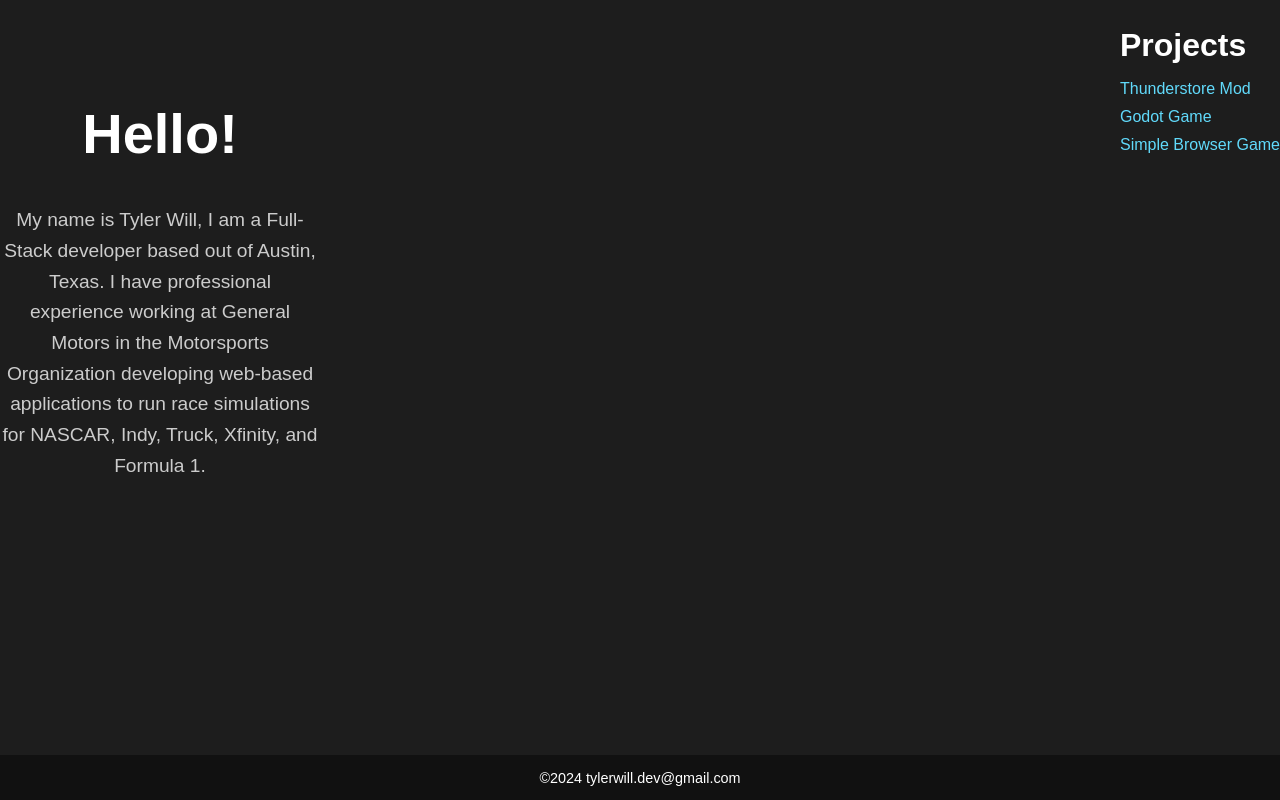
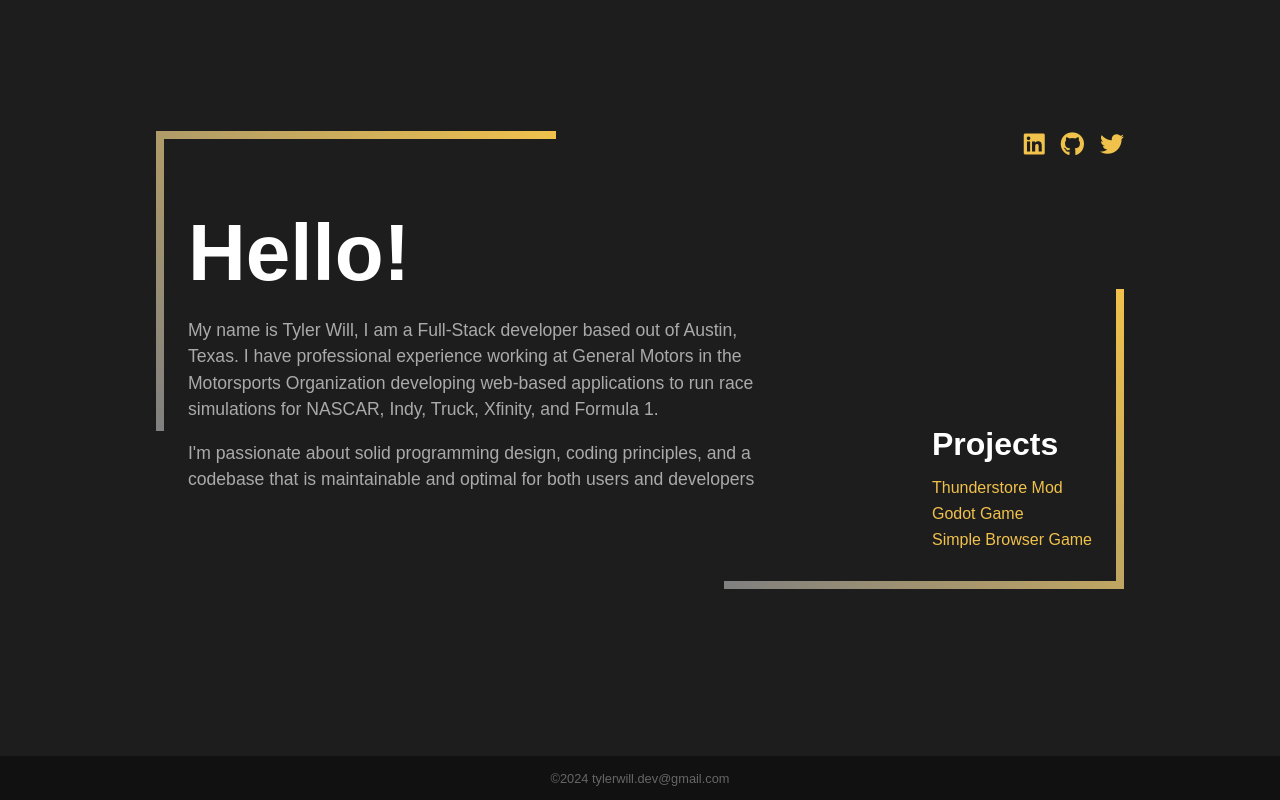
Before and after one commit to tyler-will-dev/Portfolio, a React (Create React App) app: page / in a window 1280 px wide. Built offline with nearby package versions, Linux system fonts and the light colour scheme.

Commit message:
Overhauled the design and included correct projects and links

```diff
--- a/public/index.html
+++ b/public/index.html
@@ -8,6 +8,10 @@
     <meta
       name="description"
       content="Web site created using create-react-app"
+    />
+    <link
+      rel="stylesheet"
+      href="https://cdnjs.cloudflare.com/ajax/libs/font-awesome/6.0.0-beta3/css/all.min.css"
     />
     <link rel="apple-touch-icon" href="%PUBLIC_URL%/logo192.png" />
     <!--
--- a/src/App.css
+++ b/src/App.css
@@ -1,10 +1,10 @@
-/* Base styling */
+/* App styling */
 body {
   margin: 0;
   padding: 0;
   font-family: Arial, sans-serif;
   background-color: #1d1d1d;
-  color: #ffffff;
+  color: #ffffffee;
 }
 
 .App {
@@ -14,103 +14,134 @@ body {
   justify-content: space-between;
 }
 
-.App-logo {
-  height: 40vmin;
-  pointer-events: none;
+/* Header */
+.App-header {
+  display: flex;
+  justify-content: flex-end;
+  align-items: center;
 }
 
-@media (prefers-reduced-motion: no-preference) {
-  .App-logo {
-    animation: App-logo-spin infinite 20s linear;
-  }
+.header-icons {
+  display: flex;
+  gap: 1rem;
 }
 
-.App-link {
-  color: #61dafb;
+.header-icons a {
+  color: #f0c14b;
+  text-decoration: none;
+  font-size: 1.5rem;
 }
 
-@keyframes App-logo-spin {
-  from {
-    transform: rotate(0deg);
-  }
-  to {
-    transform: rotate(360deg);
-  }
+.header-icons a:hover {
+  text-decoration: underline;
 }
 
-.App-header {
+/* Corner styling */
+.corner-top-left,
+.corner-bottom-right {
+  position: absolute;
+  width: 400px;
+  height: 300px;
+  border: 8px solid transparent;
+  border-image-source: linear-gradient(45deg, #808080, #f0c14b);
+  border-image-slice: 1;
+  box-sizing: border-box;
+}
+
+/* Top-left corner */
+.corner-top-left {
+  top: 0;
+  left: 0;
+  border-right: none;
+  border-bottom: none;
+}
+
+/* Bottom-right corner */
+.corner-bottom-right {
+  bottom: 0;
+  right: 0;
+  border-left: none;
+  border-top: none;
+}
+
+/* Body content */
+.full-screen-wrapper {
   display: flex;
-  justify-content: space-between;
+  min-height: 90vh;
+  align-items: center;
+  justify-content: center;
+}
+
+.page-container {
+  position: relative;
+  margin: 3rem auto;
+  box-sizing: border-box;
+  display: flex;
+  flex-direction: column;
+  gap: 1rem;
+}
+
+.content-row {
+  display: flex;
+  flex-direction: row;
+  gap: 5rem;
 }
 
 .welcome-section {
-  display: flex;
-  flex-direction: column; /* Stack the content */
-  justify-content: center; /* Center vertically */
-  align-items: center; /* Center horizontally */
-  text-align: center; /* Center the text */
-  width: 25%; /* Take up full width */
-  height: 70vh; /* Make it occupy most of the viewport height */
+  padding: 2rem;
 }
 
 .welcome-section h1 {
-  font-size: 3.5rem;
-  margin-bottom: 20px;
-  color: #ffffff;
+  font-size: 5rem;
+  margin-bottom: 1rem;
+  margin-top: 0px;
+  color: #fff;
 }
 
 .welcome-section p {
-  font-size: 1.2rem;
-  line-height: 1.6;
-  color: #cccccc;
-  margin-bottom: 15px;
+  font-size: 1.1rem;
+  line-height: 1.5;
+  color: #aaa;
+  max-width: 600px;
 }
 
 .projects-section {
   text-align: left;
-  max-width: 30%;
+  margin-top: 12rem;
+  padding: 2rem;
 }
 
 .projects-section h2 {
   font-size: 2rem;
-  margin-bottom: 10px;
+  margin-bottom: 1rem;
+  color: #fff;
 }
 
 .projects-section ul {
   list-style: none;
   padding: 0;
+  margin: 0;
 }
 
 .projects-section li {
-  margin: 10px 0;
+  margin: 0.5rem 0;
 }
 
 .projects-section a {
-  color: #61dafb;
+  color: #f0c14b;
   text-decoration: none;
+  font-weight: 500;
 }
 
 .projects-section a:hover {
   text-decoration: underline;
 }
 
+/* Footer */
 .App-footer {
   text-align: center;
-  background-color: #111111;
-  font-size: 0.9rem;
+  background-color: #111;
+  font-size: 0.8rem;
+  padding: .1rem 0;
+  color: #666;
 }
-
-.test-button {
-  margin-top: 10px;
-  font-size: 16px;
-  padding: 10px 20px;
-  border-radius: 6px;
-  background-color: #387478;
-  color: white;
-}
-
-.test-button:hover {
-  cursor: pointer;
-  background-color: #629584;
-  transform: scale(1.1);
-}
--- a/src/App.js
+++ b/src/App.js
@@ -1,16 +1,29 @@
 import './App.css';
-import React, { useState } from 'react';
 
 function App() {
-  const[count, setCount] = useState(0);
-
-  function clickMe() {
-    setCount(count + 1);
-  }
 
   return (
           <div className="App">
+            <div className="full-screen-wrapper">
+              <div className="page-container">
+              <div className="corner-top-left"></div>
+              <div className="corner-bottom-right"></div>
+
                 <header className="App-header">
+                  <div className="header-icons">
+                    <a href="https://www.linkedin.com/in/tyler-will-57029916a/">
+                      <i className="fab fa-linkedin"></i>
+                    </a>
+                    <a href="https://github.com/JengaJones">
+                      <i className="fab fa-github"></i>
+                    </a>
+                    <a href="https://twitter.com/...">
+                      <i className="fab fa-twitter"></i>
+                    </a>
+                  </div>
+                </header>
+
+                <div className="content-row">
                   <div className="welcome-section">
                     <h1>Hello!</h1>
                     <p>
@@ -18,16 +31,22 @@ function App() {
                       I have professional experience working at General Motors in the Motorsports Organization developing
                       web-based applications to run race simulations for NASCAR, Indy, Truck, Xfinity, and Formula 1.
                     </p>
+                    <p>
+                      I'm passionate about solid programming design, coding principles,
+                      and a codebase that is maintainable and optimal for both users and developers
+                    </p>
                   </div>
                   <div className="projects-section">
                     <h2>Projects</h2>
                     <ul>
-                  <li><a href="#domposer">Thunderstore Mod</a></li>
-                  <li><a href="#cookiemunch">Godot Game</a></li>
-                  <li><a href="#screentime">Simple Browser Game</a></li>
+                      <li><a href="Link">Thunderstore Mod</a></li>
+                      <li><a href="Link">Godot Game</a></li>
+                      <li><a href="Link">Simple Browser Game</a></li>
                     </ul>
                   </div>
-            </header>
+                  </div>
+              </div>
+            </div>
 
             <footer className="App-footer">
               <p>©2024 tylerwill.dev@gmail.com</p>
```
Lines whose indentation alone changed are shown as unchanged.
